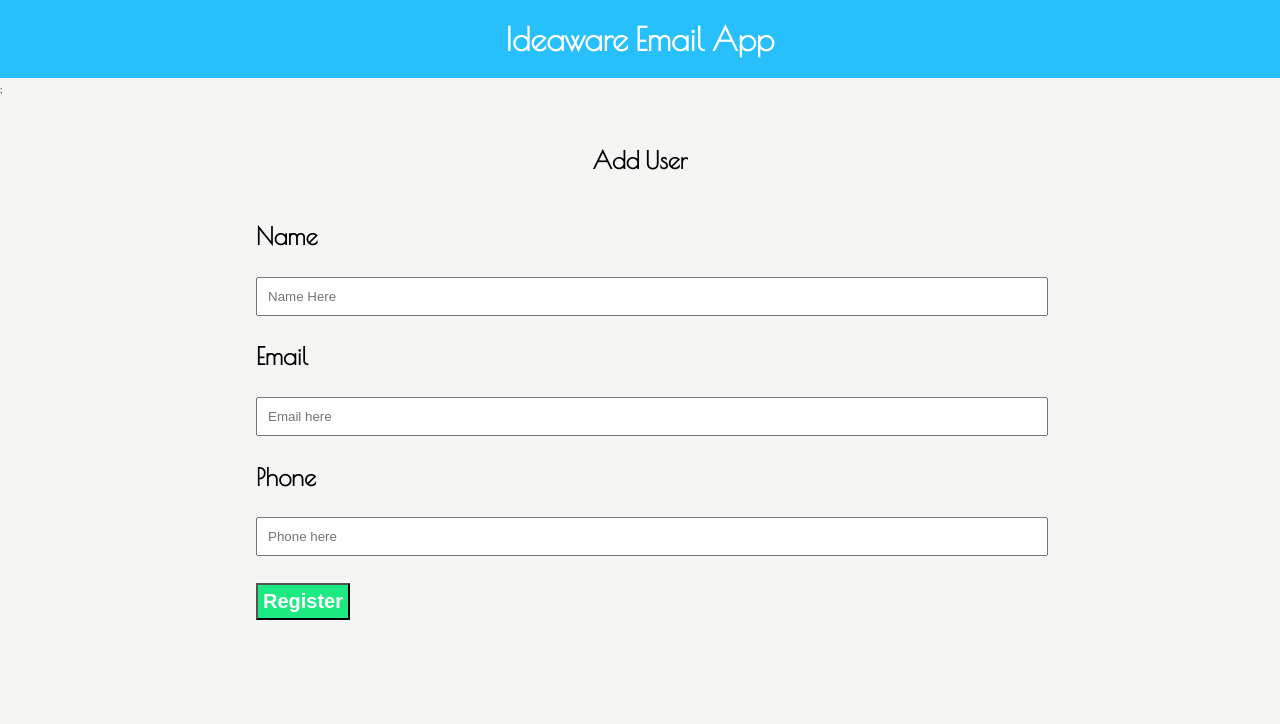
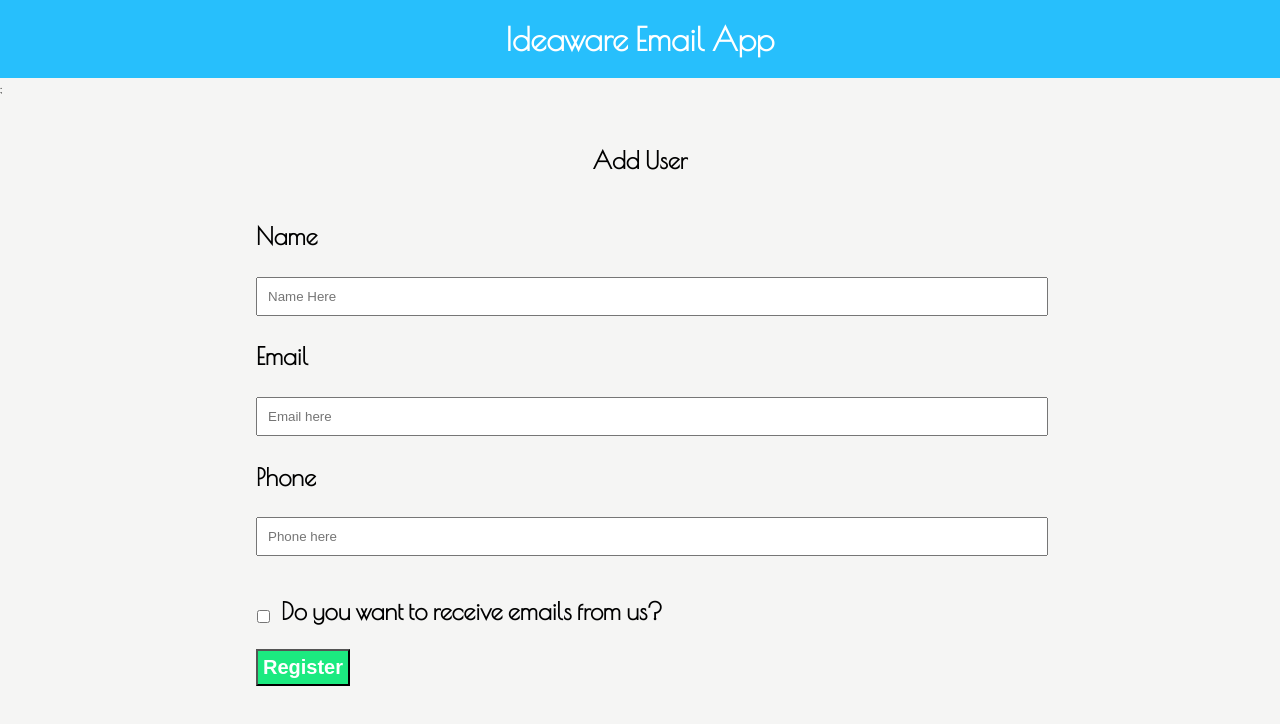
Before and after one commit to jucora/email-app, a React (Create React App) app: page / in a window 1280 px wide. Shown: the top 724 px of the page. Built offline with nearby package versions, Linux system fonts and the light colour scheme.

Commit message:
Add checkbox input and connect app with api by sending params

```diff
--- a/package.json
+++ b/package.json
@@ -6,6 +6,7 @@
     "@testing-library/jest-dom": "^5.11.4",
     "@testing-library/react": "^11.1.0",
     "@testing-library/user-event": "^12.1.10",
+    "axios": "^0.21.0",
     "node-sass": "^4.14.1",
     "react": "^17.0.1",
     "react-dom": "^17.0.1",
--- a/src/containers/Registration.js
+++ b/src/containers/Registration.js
@@ -1,6 +1,5 @@
 import React from 'react';
-import PropType from 'prop-types';
-// import Api from '../../utils/api';
+import Api from '../utils/Api';
 
 export default class RegistrationUser extends React.Component {
   constructor(props) {
@@ -9,6 +8,7 @@ export default class RegistrationUser extends React.Component {
       email: '',
       name: '',
       phone: '',
+      subscribe: false,
       errors: [],
     };
     this.handleSubmit = this.handleSubmit.bind(this);
@@ -16,30 +16,36 @@ export default class RegistrationUser extends React.Component {
   }
 
   handleSubmit(e) {
-    const { email, role, password, passwordConfirmation } = this.state;
+    const { name, email, phone, subscribe } = this.state;
 
     e.preventDefault();
-    // Api.newUser(email, role, password, passwordConfirmation)
-    //   .then((response) => {
-    //     if (response.data.errors) {
-    //       this.setState({ errors: response.data.errors });
-    //     }
-    //     if (response.data.user) {
-    //       localStorage.setItem('token', JSON.stringify(response.data.jwt));
-    //       handleSuccessfulAuth(response.data);
-    //     }
-    //   })
-    //   .catch((error) => {
-    //     console.error('Registration error', error);
-    //   });
+    Api.newUser(name, email, phone, subscribe)
+      .then((response) => {
+        if (response.data.errors) {
+          this.setState({ errors: response.data.errors });
+        }
+        if (response) {
+          console.log('creado');
+        }
+      })
+      .catch((error) => {
+        console.error('Registration error', error);
+      });
   }
 
   handleChange(e) {
-    this.setState({ [e.target.name]: e.target.value });
+    if (e.target.name === 'subscribe') {
+      this.setState({
+        subscribe: this.state.subscribe === true ? false : true,
+      });
+      console.log(this.state.subscribe);
+    } else {
+      this.setState({ [e.target.name]: e.target.value });
+    }
   }
 
   render() {
-    const { name, email, phone, errors } = this.state;
+    const { name, email, phone, subscribe, errors } = this.state;
     return (
       <div className="newForm">
         <form onSubmit={this.handleSubmit}>
@@ -49,7 +55,7 @@ export default class RegistrationUser extends React.Component {
               {error}
             </h2>
           ))}
-          <label for="name">Name</label>
+          <label htmlFor="name">Name</label>
           <input
             id="name"
             type="text"
@@ -59,7 +65,7 @@ export default class RegistrationUser extends React.Component {
             onChange={this.handleChange}
             required
           />
-          <label for="email">Email</label>
+          <label htmlFor="email">Email</label>
           <input
             type="email"
             name="email"
@@ -68,7 +74,7 @@ export default class RegistrationUser extends React.Component {
             onChange={this.handleChange}
             required
           />
-          <label for="phone">Phone</label>
+          <label htmlFor="phone">Phone</label>
           <input
             type="text"
             name="phone"
@@ -77,13 +83,19 @@ export default class RegistrationUser extends React.Component {
             onChange={this.handleChange}
             required
           />
+
+          <input
+            id="cb"
+            type="checkbox"
+            name="subscribe"
+            value={subscribe}
+            onChange={this.handleChange}
+          />
+          <label htmlFor="cb">Do you want to receive emails from us?</label>
+
           <button type="submit">Register</button>
         </form>
       </div>
     );
   }
 }
-
-RegistrationUser.propTypes = {
-  handleSuccessfulAuth: PropType.func,
-};
--- a/src/style/App.scss
+++ b/src/style/App.scss
@@ -36,14 +36,23 @@ body {
       font-size: 24px;
     }
     input {
+      display: inline-block;
       margin: 2em 0;
       padding: 10px;
       width: 100%;
     }
 
+    input[type='checkbox'] {
+      display: inline-block;
+      margin-right: 10px;
+      width: 15px;
+      vertical-align: middle;
+    }
+
     button {
       background-color: #1cea80;
       color: #fff;
+      display: block;
       font-weight: bold;
       font-size: 20px;
       text-align: center;
--- /dev/null
+++ b/src/utils/Api.js
@@ -0,0 +1,25 @@
+import axios from 'axios';
+
+const Api = (() => {
+  const newUser = (name, email, phone, subscribe) =>
+    new Promise((resolve) => {
+      axios
+        .post('http://localhost:3001/users', {
+          user: {
+            name,
+            email,
+            phone,
+            subscribe,
+          },
+        })
+        .then((response) => {
+          resolve(response);
+        });
+    });
+
+  return {
+    newUser,
+  };
+})();
+
+export default Api;
```
Also changed, not shown: 1 other file (tests, documents, lock files or other folders).
